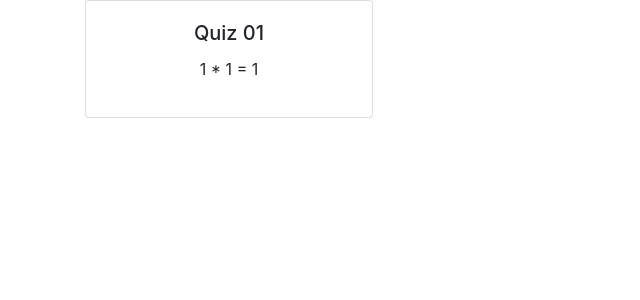
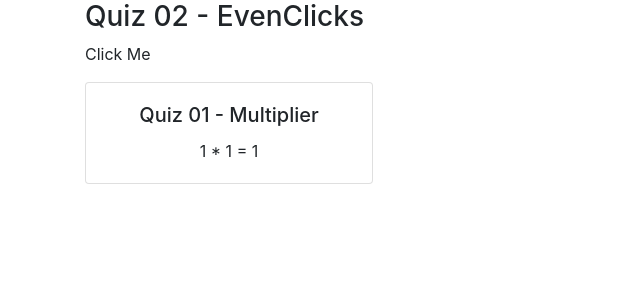
Before and after one commit to nosvalds/devMe-week9--react, a React (Create React App) app in the folder react-wk9-quiz/quiz/: page /multiplier/1/1 in a window 1280 px wide. Shown: the top 300 px of the page, without its empty margins (0-640 px from the left). Built offline with nearby package versions, Linux system fonts and the light colour scheme.

Commit message:
Quiz 02 - EvenClicks complete

```diff
--- a/react-wk9-quiz/quiz/src/App.js
+++ b/react-wk9-quiz/quiz/src/App.js
@@ -3,11 +3,13 @@ import './App.css';
 import 'bootstrap/dist/css/bootstrap.min.css';
 import {BrowserRouter as Router, Route} from 'react-router-dom';
 import Multiplier from './components/Multiplier';
+import EvenClicks from './components/EvenClicks';
 
 function App() {
   return (
     <div className="container-md">
       <Router>
+        <EvenClicks />
         <Route path="/multiplier/:x/:y" render={ ({ match }) => (
                 <Multiplier
                     x={ +match.params.x }
--- /dev/null
+++ b/react-wk9-quiz/quiz/src/components/EvenClicks.js
@@ -0,0 +1,42 @@
+import React, { Component } from 'react';
+
+class EvenClicks extends Component {
+
+    constructor(props) {
+        // make sure you always add this, it makes Component work
+        super(props);
+        // setup our state which is # of clicks
+        this.state = {
+            clicked: 0
+        };
+        this.handleClick = this.handleClick.bind(this);
+    }
+
+    handleClick() {
+        this.setState({ clicked: this.state.clicked + 1 }); // update state +1 when clicked
+    }
+
+    render() {
+        const { clicked } = this.state;
+        let display = "";
+        if (clicked === 0) {
+            display = "Click Me"; // initial state should not be even or odd
+        } else {
+            display = clicked % 2 === 0 ? "Even" : "Odd"; // swap between even and odd
+        }
+        return (
+            <>
+                <h3>
+                    Quiz 02 - EvenClicks
+                </h3>
+                <p
+                    onClick={ this.handleClick }
+                >
+                    { display }
+                </p>
+            </>
+        );
+    }
+}
+
+export default EvenClicks;
--- a/react-wk9-quiz/quiz/src/components/Multiplier.js
+++ b/react-wk9-quiz/quiz/src/components/Multiplier.js
@@ -5,16 +5,16 @@ const Multiplier = ({ x, y }) => {
     return (
         <Card className="text-center" style={{ width: '18rem' }}>
             <Card.Body>
-                <Card.Title>Quiz 01</Card.Title>
+                <Card.Title>Quiz 01 - Multiplier</Card.Title>
                 <Card.Text>
-                    <p>{ x } * { y } = { x * y }</p>
+                    { x } * { y } = { x * y }
                 </Card.Text>
             </Card.Body>
         </Card>
-        // <Card>
-        //     <h2>Quiz 01</h2>
+        //
+        //     <h2>Quiz 01 - Multiplier</h2>
         //     <p>{ x * y }</p>
-        // </Card>
+        //
     );
 }
 
```
